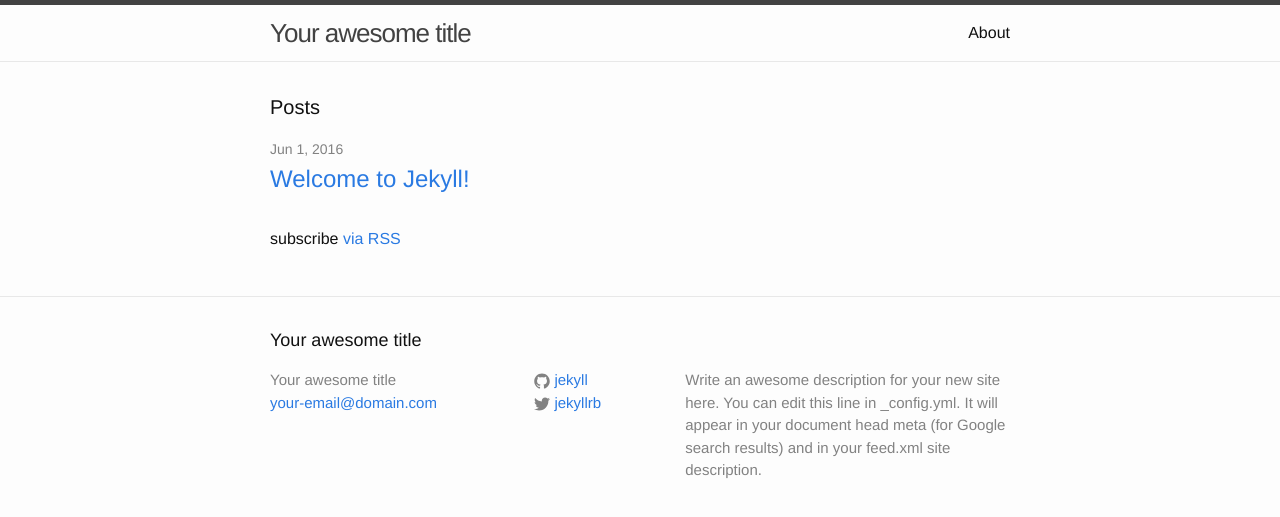
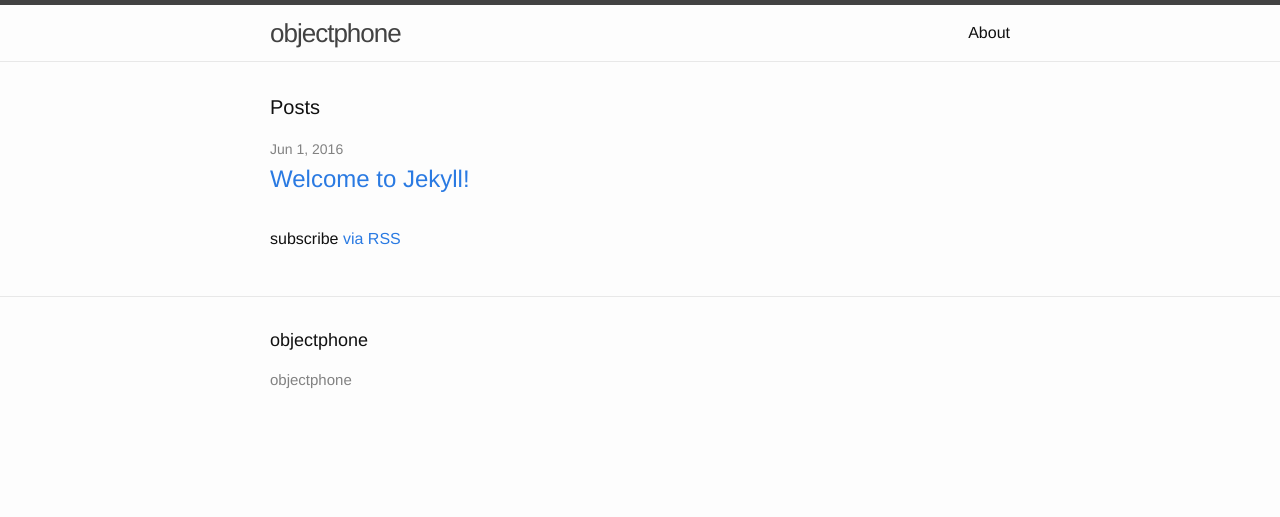
Before and after one commit to cooperhewitt/objectphone, a Jekyll site: the page built from docs/index.html, in a window 1280 px wide. Shown: the top 517 px of the page. Built offline with Jekyll 4.4.1, drawn with Linux system fonts in a browser that asks for light colours.

Commit message:
added baseurl

```diff
--- a/docs/_config.yml
+++ b/docs/_config.yml
@@ -1,21 +1,6 @@
-# Welcome to Jekyll!
-#
-# This config file is meant for settings that affect your whole blog, values
-# which you are expected to set up once and rarely need to edit after that.
-# For technical reasons, this file is *NOT* reloaded automatically when you use
-# 'jekyll serve'. If you change this file, please restart the server process.
-
 # Site settings
-title: Your awesome title
-email: your-email@domain.com
-description: > # this means to ignore newlines until "baseurl:"
-  Write an awesome description for your new site here. You can edit this
-  line in _config.yml. It will appear in your document head meta (for
-  Google search results) and in your feed.xml site description.
-baseurl: "" # the subpath of your site, e.g. /blog
-url: "http://yourdomain.com" # the base hostname & protocol for your site
-twitter_username: jekyllrb
-github_username:  jekyll
+title: objectphone
+baseurl: "/objectphone" # the subpath of your site, e.g. /blog
 
 # Build settings
 markdown: kramdown
```
